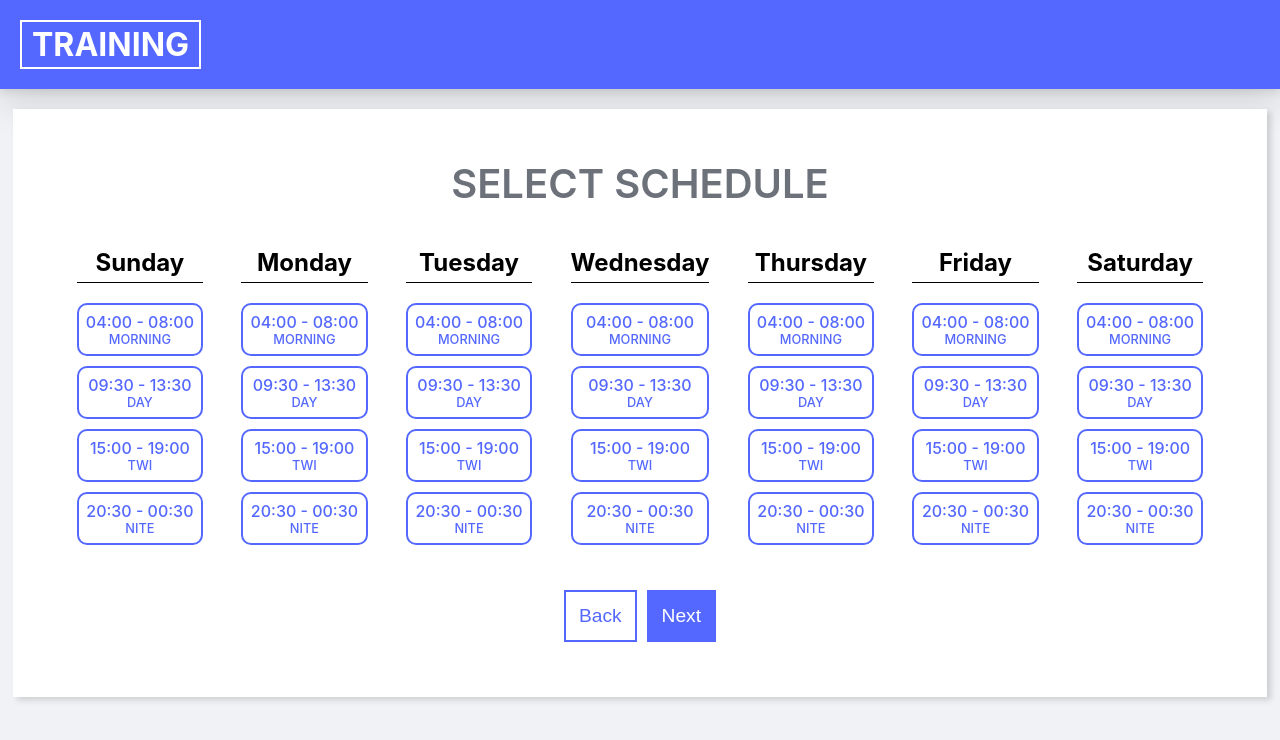
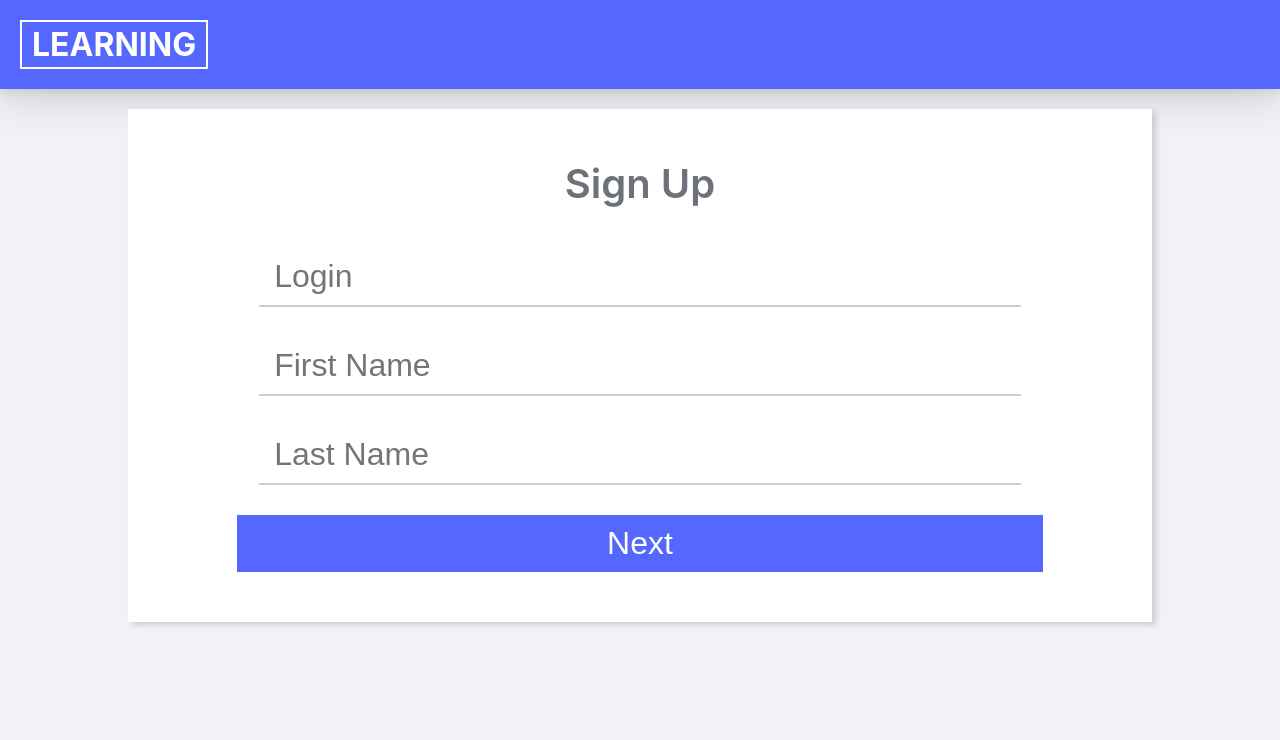
Before and after one commit to iSkylake/Training-SignUp, a React (Create React App) app in the folder client/: page / in a window 1280 px wide. Shown: the top 740 px of the page. Built offline with nearby package versions, Linux system fonts and the light colour scheme.

Commit message:
Fix input value state and add select animation

```diff
--- a/client/src/App.css
+++ b/client/src/App.css
@@ -44,7 +44,8 @@
 	display: flex;
 	flex-direction: column;
 	align-items: center;
-	width: 98%;
+	/*width: 98%;*/
+	width: 80%;
 	background-color: #fff;
 	margin: 0 auto;
 	padding: 50px 5%;
@@ -59,16 +60,23 @@
 	margin-bottom: 40px;
 }
 
-.input-form input, .input-form button {
+.input-form button {
 	width: 90%;
 }
 
 .input-form input {
 	font-size: 2rem;
+	width: 85%;
+	border: none;
+	border-bottom: #ccc solid 2px;
+	outline: none;
+	padding: 10px 15px;
 	margin-bottom: 30px;
-	padding: 10px 15px;
 	box-sizing: border-box;
-	border: #eee solid 2px;
+}
+
+.input-form input:focus {
+	border-color: #000;
 }
 
 .input-form button {
@@ -101,6 +109,15 @@
 	border: solid 2px #f0f2f5;
 	padding: 20px 10px;
 }
+
+.task:hover {
+	border-color: #5468ff;
+}
+
+.task, .task-check {
+	transition: all 0.3s;
+}
+
 
 .task-selected {
 	border: solid 2px #5468ff;
@@ -203,6 +220,7 @@
 	font-size: 1rem;
 	text-transform: uppercase;
 	font-weight: 500;
+	transition: all 0.3s;
 }
 
 .shift-name {
--- a/client/src/App.js
+++ b/client/src/App.js
@@ -14,9 +14,9 @@ library.add(fas);
 
 class App extends Component {
 	state = {
-		showInputForm: false,
+		showInputForm: true,
 		showTask: false,
-		showSchedule: true,
+		showSchedule: false,
 		showConfirmation: false,
 		firstName: '',
 		lastName: '',
@@ -95,10 +95,11 @@ class App extends Component {
 	}
 
 	showView = () => {
-		const {showInputForm, showTask, showSchedule, schedule} = this.state;
+		const {showInputForm, showTask, showSchedule, schedule, firstName, lastName, login} = this.state;
 		const {pit, tdr, problemSolve, waterSpider} = this.state;
 		const taskProps = {pit, tdr, problemSolve, waterSpider}
-		if(showInputForm) return <InputForm onHandleInput={this.handleInput} onHandleView={this.handleView} />;
+		const info = {firstName, lastName, login};
+		if(showInputForm) return <InputForm info={info} onHandleInput={this.handleInput} onHandleView={this.handleView} />;
 		if(showTask) return <Tasks tasks={taskProps} onHandleBack={this.handleView} onHandleNext={this.handleView} onHandleTask={this.handleTask}/>;
 		if(showSchedule) return <Schedule schedules={schedule} onHandleBack={this.handleView} onHandleNext={this.handleView} onHandleSchedule={this.handleSchedule}/>
 	}
@@ -107,7 +108,7 @@ class App extends Component {
 		return (
 			<div className="App">
 				<nav className="header">
-					<h1 className="app-name">Training</h1>
+					<h1 className="app-name">Learning</h1>
 				</nav>
 				{this.showView()}
 			</div>
--- a/client/src/components/InputForm.jsx
+++ b/client/src/components/InputForm.jsx
@@ -16,9 +16,9 @@ const InputForm = props => {
 	return (
 		<form className="input-form">
 			<h1 className="view-header">Sign Up</h1>
-			<input onChange={handleInputChange} name="login" type="text" placeholder="Login"/>
-			<input onChange={handleInputChange} name="firstName" type="text" placeholder="First Name"/>
-			<input onChange={handleInputChange} name="lastName" type="text" placeholder="Last Name"/>
+			<input onChange={handleInputChange} value={props.info.login} name="login" type="text" placeholder="Login"/>
+			<input onChange={handleInputChange} value={props.info.firstName} name="firstName" type="text" placeholder="First Name"/>
+			<input onChange={handleInputChange} value={props.info.lastName} name="lastName" type="text" placeholder="Last Name"/>
 			<button onClick={handleContinue}>Next</button>
 		</form>
 	);
```
